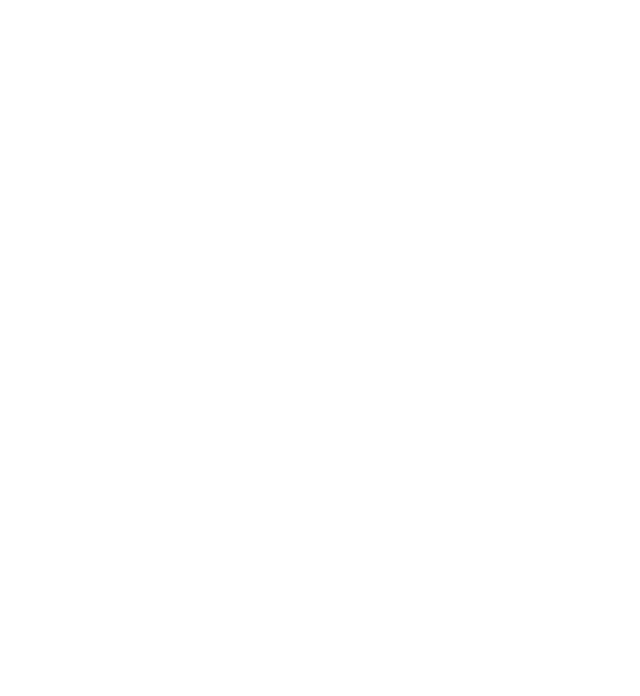
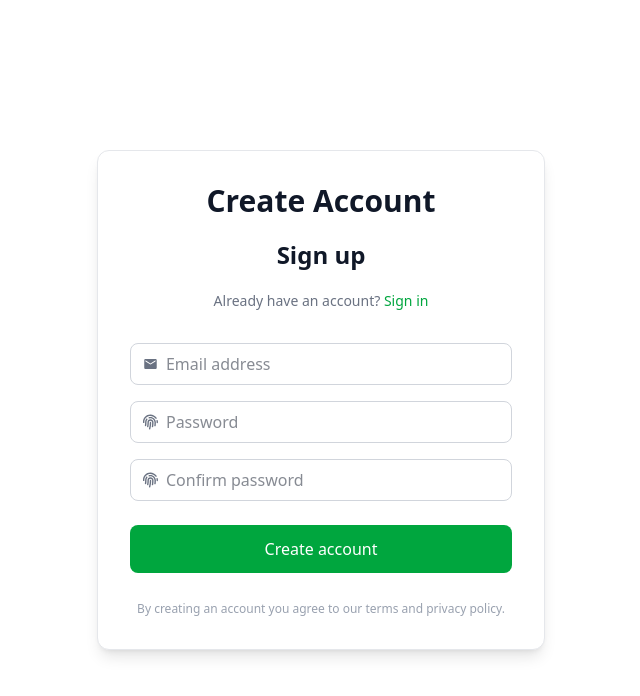
Before and after one commit to shettyvarun268/hobbyHoarder, a React (Vite) app in the folder react/: page /register in a window 1280 px wide. Before the commit this address had no page. Shown: the top 696 px of the page, without its empty margins (319-959 px from the left). Built offline with nearby package versions, Linux system fonts and the light colour scheme; no server answers.

Commit message:
Signup with email and google

```diff
--- a/react/package.json
+++ b/react/package.json
@@ -10,9 +10,11 @@
     "preview": "vite preview"
   },
   "dependencies": {
+    "firebase": "^12.5.0",
     "react": "^19.1.1",
     "react-dom": "^19.1.1",
-    "react-icons": "^5.5.0"
+    "react-icons": "^5.5.0",
+    "react-router-dom": "^7.9.5"
   },
   "devDependencies": {
     "@eslint/js": "^9.36.0",
--- a/react/postcss.config.cjs
+++ b/react/postcss.config.cjs
@@ -1,6 +1,6 @@
+// CommonJS
 module.exports = {
   plugins: {
-    tailwindcss: {},
-    autoprefixer: {},
+    '@tailwindcss/postcss': {},
   },
-}
+};
--- a/react/src/App.jsx
+++ b/react/src/App.jsx
@@ -1,12 +1,14 @@
 import { BrowserRouter as Router, Routes, Route } from 'react-router-dom';
 import Login from './pages/login';
 import Dashboard from './pages/Dashboard';
+import Register from './pages/Register'; // ⬅️ new
 
 function App() {
   return (
     <Router>
       <Routes>
         <Route path="/" element={<Login />} />
+        <Route path="/register" element={<Register />} /> {/* ⬅️ new */}
         <Route path="/dashboard" element={<Dashboard />} />
       </Routes>
     </Router>
--- a/react/src/firebase.js
+++ b/react/src/firebase.js
@@ -1,21 +1,18 @@
 import { initializeApp } from "firebase/app";
 import { getAuth, GoogleAuthProvider } from "firebase/auth";
 
-// TODO: Replace the following with your app's Firebase project configuration
-// You can get this from the Firebase console:
-// Project settings > General > Your apps > Firebase SDK snippet > Config
+
+console.log("Firebase API Key:", import.meta.env.VITE_FIREBASE_API_KEY);
 const firebaseConfig = {
-  apiKey: "YOUR_API_KEY",
-  authDomain: "YOUR_AUTH_DOMAIN",
-  projectId: "YOUR_PROJECT_ID",
-  storageBucket: "YOUR_STORAGE_BUCKET",
-  messagingSenderId: "YOUR_MESSAGING_SENDER_ID",
-  appId: "YOUR_APP_ID"
+  apiKey: import.meta.env.VITE_FIREBASE_API_KEY,
+  authDomain: import.meta.env.VITE_FIREBASE_AUTH_DOMAIN,
+  projectId: import.meta.env.VITE_FIREBASE_PROJECT_ID,
+  storageBucket: import.meta.env.VITE_FIREBASE_STORAGE_BUCKET,
+  messagingSenderId: import.meta.env.VITE_FIREBASE_MESSAGING_SENDER_ID,
+  appId: import.meta.env.VITE_FIREBASE_APP_ID,
 };
 
-// Initialize Firebase
 const app = initializeApp(firebaseConfig);
 
-// Initialize and export Firebase Authentication
 export const auth = getAuth(app);
 export const googleProvider = new GoogleAuthProvider();
--- a/react/src/pages/Dashboard.jsx
+++ b/react/src/pages/Dashboard.jsx
@@ -1,25 +1,24 @@
-import { auth } from '../firebase';
-import { signOut } from 'firebase/auth';
-import { useNavigate } from 'react-router-dom';
+import { auth } from "../firebase";
+import { signOut } from "firebase/auth";
+import { useNavigate } from "react-router-dom";
 
-const Dashboard = () => {
+export default function Dashboard() {
   const navigate = useNavigate();
 
-  const handleLogout = async () => {
-    try {
-      await signOut(auth);
-      navigate('/');
-    } catch (error) {
-      console.error("Error signing out: ", error);
-    }
+  const logout = async () => {
+    await signOut(auth);
+    navigate("/");
   };
 
   return (
-    <div className="w-full h-screen flex flex-col items-center justify-center bg-gray-100">
-      <h1 className="text-4xl font-bold mb-4">Welcome to Your Dashboard!</h1>
-      <button onClick={handleLogout} className="px-6 py-2 bg-red-600 text-white rounded-lg hover:bg-red-700">Logout</button>
+    <div className="h-screen flex items-center justify-center">
+      <div className="p-6 rounded-xl shadow border">
+        <h1 className="text-2xl font-bold mb-4">Dashboard</h1>
+        <p className="mb-4">You’re signed in as {auth.currentUser?.email ?? "Google user"}.</p>
+        <button onClick={logout} className="px-4 py-2 bg-gray-900 text-white rounded">
+          Sign out
+        </button>
+      </div>
     </div>
   );
-};
-
-export default Dashboard;
+}
--- /dev/null
+++ b/react/src/pages/Register.jsx
@@ -0,0 +1,119 @@
+// src/pages/Register.jsx
+import { useState } from "react";
+import { Link, useNavigate } from "react-router-dom";
+import { auth } from "../firebase";
+import { createUserWithEmailAndPassword, setPersistence, browserLocalPersistence } from "firebase/auth";
+import { MdEmail } from "react-icons/md";
+import { FaFingerprint } from "react-icons/fa";
+
+const Register = () => {
+  const [email, setEmail] = useState("");
+  const [password, setPassword] = useState("");
+  const [confirm, setConfirm] = useState("");
+  const [error, setError] = useState("");
+  const [busy, setBusy] = useState(false);
+  const navigate = useNavigate();
+
+  const handleRegister = async (e) => {
+    e.preventDefault();
+    setError("");
+
+    if (password !== confirm) {
+      setError("Passwords do not match.");
+      return;
+    }
+    if (password.length < 6) {
+      setError("Password must be at least 6 characters.");
+      return;
+    }
+
+    try {
+      setBusy(true);
+      await setPersistence(auth, browserLocalPersistence);
+      await createUserWithEmailAndPassword(auth, email, password);
+      navigate("/dashboard");
+    } catch (err) {
+      // Friendly error messages
+      let msg = "Failed to create account.";
+      if (err.code === "auth/email-already-in-use") msg = "Email already in use.";
+      else if (err.code === "auth/invalid-email") msg = "Invalid email address.";
+      else if (err.code === "auth/weak-password") msg = "Password is too weak.";
+      setError(msg);
+      console.error(err);
+    } finally {
+      setBusy(false);
+    }
+  };
+
+  return (
+    <div className="w-full h-screen flex items-center justify-center bg-white">
+      <div className="w-[90%] max-w-sm md:max-w-md p-8 bg-white flex-col flex items-center gap-5 rounded-xl shadow-lg border border-gray-200">
+        <h1 className="text-3xl font-bold text-gray-900">Create Account</h1>
+        <h2 className="text-2xl font-bold text-gray-900">Sign up</h2>
+
+        <p className="text-sm text-gray-500 text-center">
+          Already have an account?{" "}
+          <Link to="/" className="text-green-600 font-medium hover:underline">
+            Sign in
+          </Link>
+        </p>
+
+        {error && <p className="text-red-500 text-sm">{error}</p>}
+
+        <form onSubmit={handleRegister} className="w-full flex flex-col gap-4 mt-3">
+          {/* Email */}
+          <div className="w-full flex items-center border border-gray-300 rounded-lg px-3 py-2 bg-white">
+            <MdEmail className="text-gray-500" />
+            <input
+              value={email}
+              onChange={(e) => setEmail(e.target.value)}
+              required
+              type="email"
+              placeholder="Email address"
+              className="bg-transparent border-0 w-full outline-none text-sm md:text-base text-gray-900 ml-2"
+            />
+          </div>
+
+          {/* Password */}
+          <div className="w-full flex items-center border border-gray-300 rounded-lg px-3 py-2 bg-white">
+            <FaFingerprint className="text-gray-500" />
+            <input
+              value={password}
+              onChange={(e) => setPassword(e.target.value)}
+              required
+              type="password"
+              placeholder="Password"
+              className="bg-transparent border-0 w-full outline-none text-sm md:text-base text-gray-900 ml-2"
+            />
+          </div>
+
+          {/* Confirm Password */}
+          <div className="w-full flex items-center border border-gray-300 rounded-lg px-3 py-2 bg-white">
+            <FaFingerprint className="text-gray-500" />
+            <input
+              value={confirm}
+              onChange={(e) => setConfirm(e.target.value)}
+              required
+              type="password"
+              placeholder="Confirm password"
+              className="bg-transparent border-0 w-full outline-none text-sm md:text-base text-gray-900 ml-2"
+            />
+          </div>
+
+          <button
+            type="submit"
+            disabled={busy}
+            className="w-full p-3 bg-green-600 text-white rounded-lg mt-2 hover:bg-green-700 font-medium disabled:opacity-60"
+          >
+            {busy ? "Creating..." : "Create account"}
+          </button>
+        </form>
+
+        <p className="text-xs text-gray-400 mt-2">
+          By creating an account you agree to our terms and privacy policy.
+        </p>
+      </div>
+    </div>
+  );
+}
+export default Register;
--- a/react/src/pages/login.jsx
+++ b/react/src/pages/login.jsx
@@ -4,6 +4,7 @@ import { auth, googleProvider } from '../firebase';
 import { signInWithEmailAndPassword, signInWithPopup } from 'firebase/auth';
 import { MdEmail } from "react-icons/md";
 import { FaFingerprint, FaEye, FaGoogle } from "react-icons/fa";
+import { setPersistence, browserLocalPersistence } from "firebase/auth";
 
 const Login = () => {
   const [email, setEmail] = useState('');
@@ -24,13 +25,20 @@ const Login = () => {
   };
 
 const handleGoogleLogin = async () => {
-    setError('');
+  setError("");
   try {
+    // persist across tabs/reloads
+    await setPersistence(auth, browserLocalPersistence);
+
+    // popup login
     await signInWithPopup(auth, googleProvider);
-      navigate('/dashboard');
+
+    // success → go to dashboard
+    navigate("/dashboard");
   } catch (err) {
-      setError('Failed to sign in with Google.');
     console.error(err);
+    setError("Failed to sign in with Google.");
+    console.log(err)
   }
 };
 
```
Also changed, not shown: 1 other file (tests, documents, lock files or other folders). Lines whose indentation alone changed are shown as unchanged.
